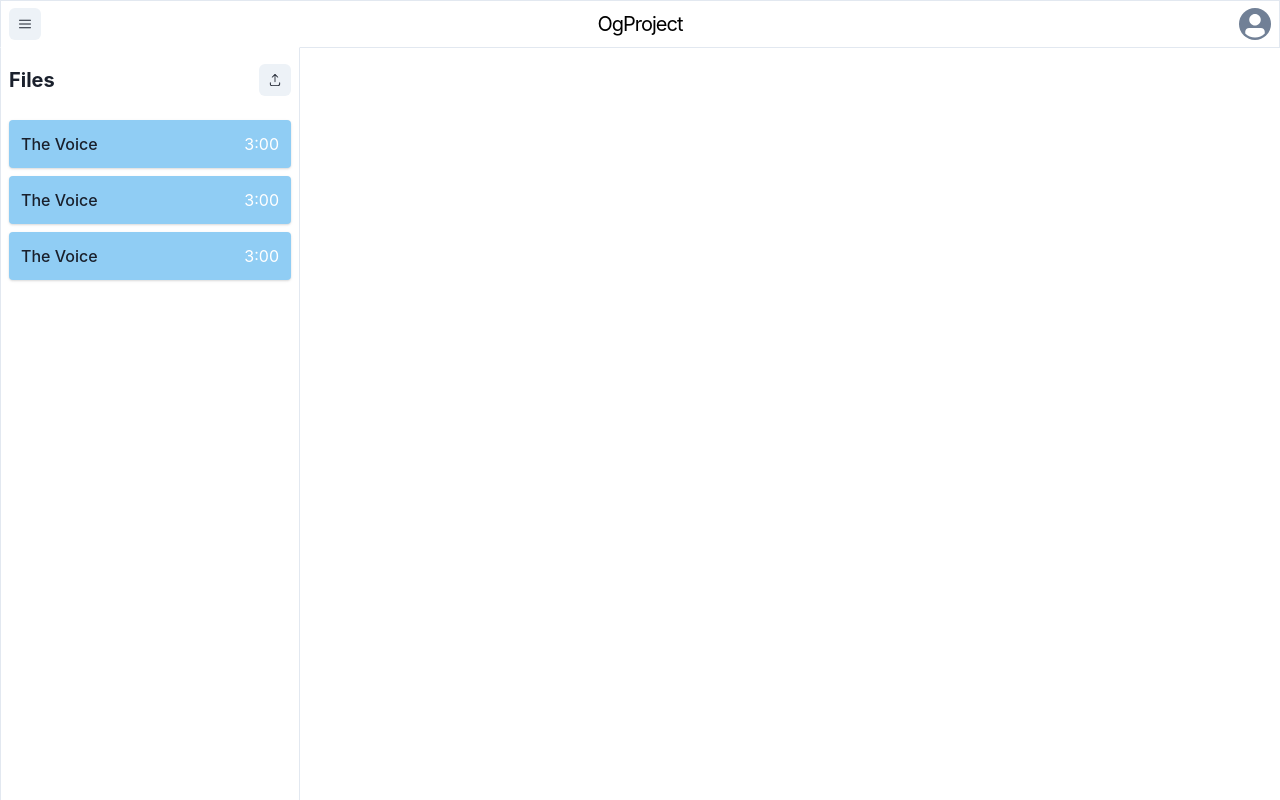
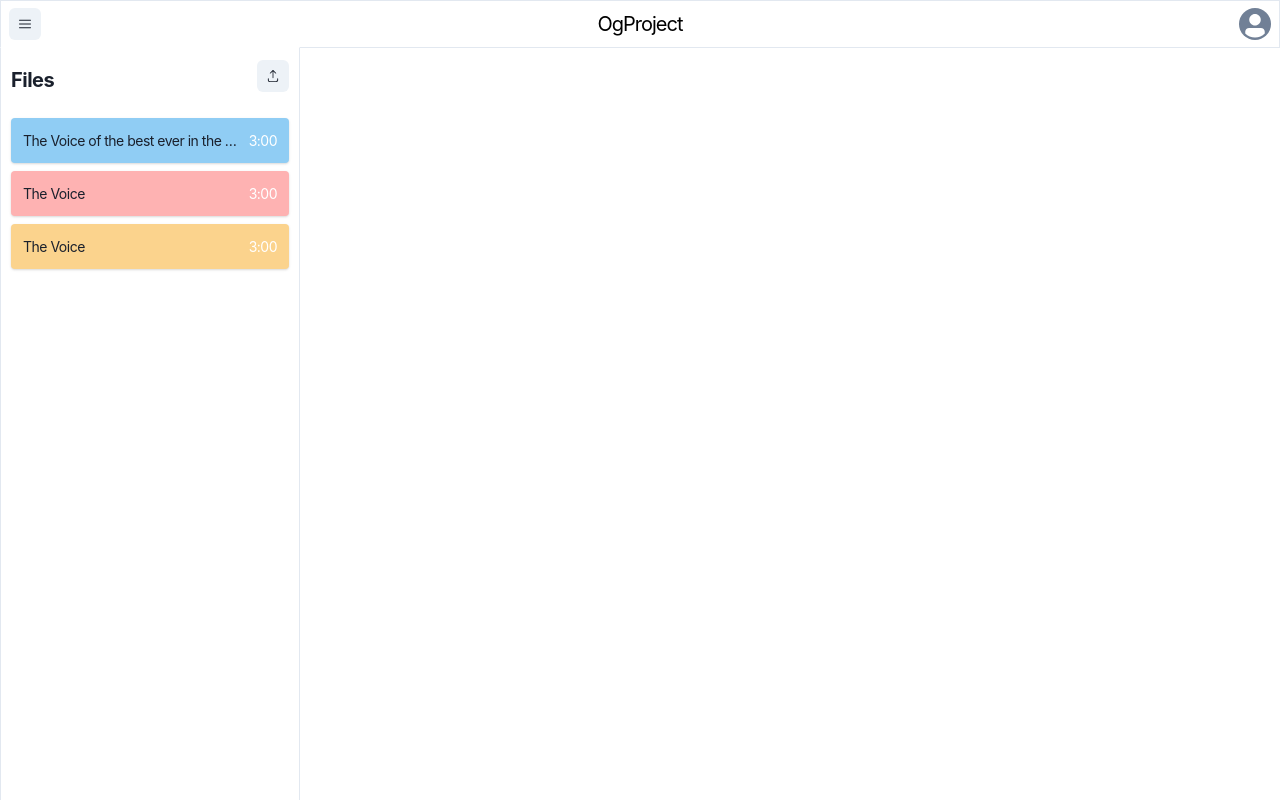
Before and after one commit to garvsl/blurrynoise, a React (Vite) app: page /project/1 in a window 1280 px wide. Both pictures are taken after a click on the button 25 px from the left and 24 px from the top of the page. Built offline with nearby package versions, Linux system fonts and the light colour scheme.

Commit message:
file update

```diff
--- a/src/components/Header/ProjectName.tsx
+++ b/src/components/Header/ProjectName.tsx
@@ -15,7 +15,7 @@ import { BiCheck, BiX, BiEdit } from "react-icons/bi";
 export default function ProjectName({ projectName }: any) {
   return (
     <Editable defaultValue={projectName}>
-      <Tooltip label="Click to edit" shouldWrapChildren={true}>
+      <Tooltip label="Edit" shouldWrapChildren={true}>
         <EditablePreview
           py={2}
           px={4}
--- a/src/components/Project/File.tsx
+++ b/src/components/Project/File.tsx
@@ -7,14 +7,28 @@ import {
   Text,
 } from "@chakra-ui/react";
 
-export default function File({ title, length }: any) {
+export default function File({ title, length, color }: any) {
   return (
-    <Card bg={"blue.200"} size={"sm"}>
+    <Card bg={`${color}.200`} size={"sm"}>
       <CardHeader>
-        <Flex>
-          <Text fontWeight={"medium"}>{title}</Text>
+        <Flex alignItems={"flex-end"}>
+          <Text
+            fontSize={"14px"}
+            letterSpacing={"-0.5px"}
+            isTruncated={true}
+            fontWeight={"500px"}
+          >
+            {title}
+          </Text>
           <Spacer />
-          <Text color={"white"}>{length}</Text>
+          <Text
+            paddingLeft={"10px"}
+            fontSize={"14px"}
+            letterSpacing={"-0.5px"}
+            color={"white"}
+          >
+            {length}
+          </Text>
         </Flex>
       </CardHeader>
     </Card>
--- a/src/components/Project/FileDrawer.tsx
+++ b/src/components/Project/FileDrawer.tsx
@@ -15,7 +15,14 @@ export default function FileDrawer() {
       initial={false}
       onAnimationStart={() => setHidden(false)}
       onAnimationComplete={() => setHidden(!isOpen)}
-      animate={{ width: isOpen ? 300 : 0 }}
+      animate={{ width: isOpen ? 300 : 0, opacity: isOpen ? 1 : 0.25 }}
+      transition={{
+        // duration: 0.8,
+        type: "spring",
+        stiffness: 260,
+        damping: 20,
+        ease: [0, 0.71, 0.2, 1.01],
+      }}
       style={{
         borderWidth: "1px",
         borderTop: "1px solid white",
@@ -28,9 +35,16 @@ export default function FileDrawer() {
         top: "0",
       }}
     >
-      <Flex direction="column" gap={"8px"} paddingX={"8px"} paddingTop={"16px"}>
-        <Flex marginBottom={"16px"} alignItems={"center"}>
-          <Heading size={"md"}>Files</Heading>
+      <Flex
+        direction="column"
+        gap={"8px"}
+        paddingX={"10px"}
+        paddingTop={"12px"}
+      >
+        <Flex marginBottom={"18px"} alignItems={"flex-end"}>
+          <Heading letterSpacing={"-0.5px"} size={"md"}>
+            Files
+          </Heading>
           <Spacer />
           <IconButton
             zIndex={"99"}
@@ -39,9 +53,13 @@ export default function FileDrawer() {
             aria-label={""}
           />
         </Flex>
-        <File title={"The Voice"} length={"3:00"} />
-        <File title={"The Voice"} length={"3:00"} />
-        <File title={"The Voice"} length={"3:00"} />
+        <File
+          title={"The Voice of the best ever in the world, okas"}
+          length={"3:00"}
+          color={"blue"}
+        />
+        <File title={"The Voice"} length={"3:00"} color={"red"} />
+        <File title={"The Voice"} length={"3:00"} color={"orange"} />
       </Flex>
     </motion.div>
   );
```
